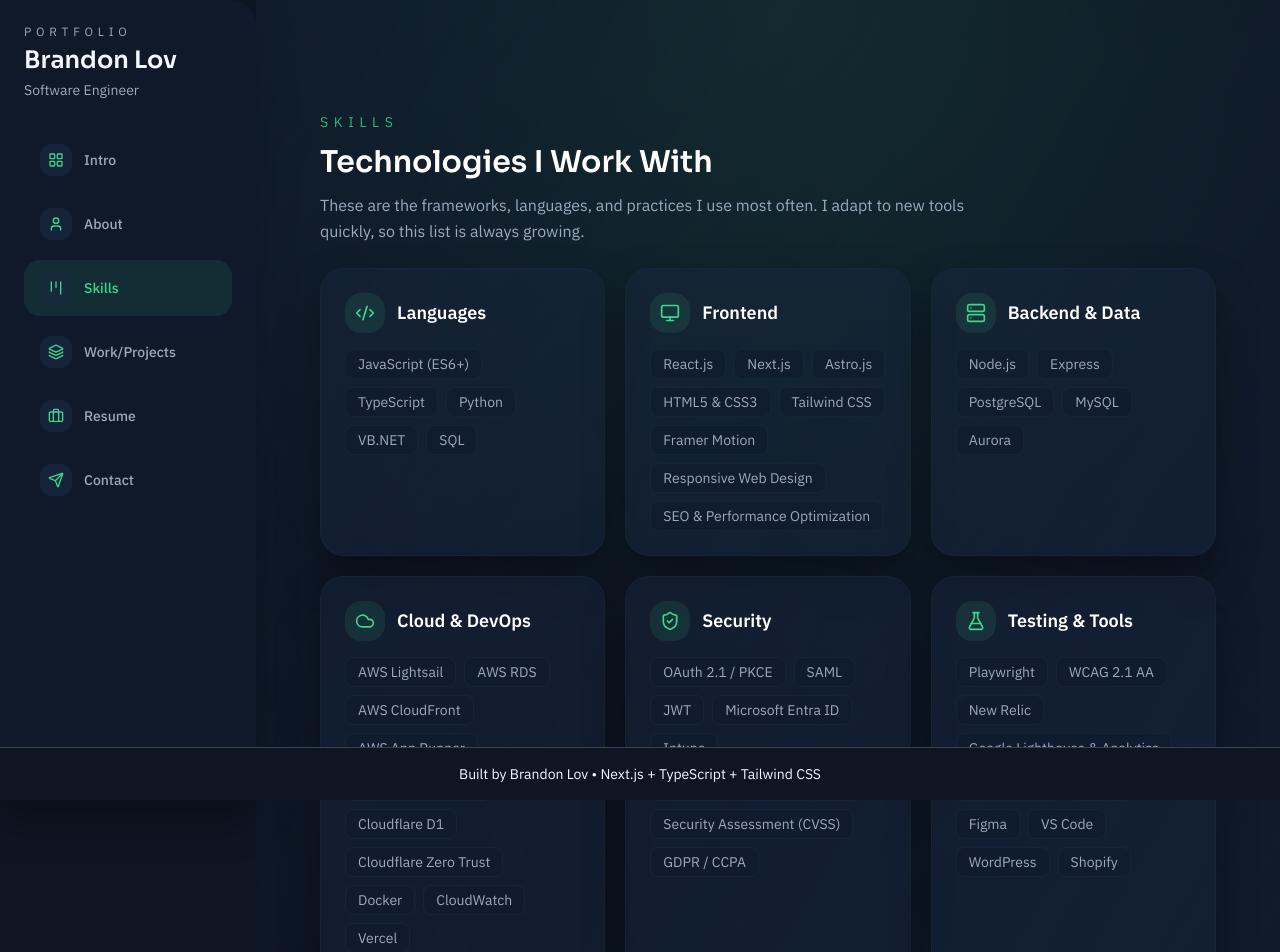
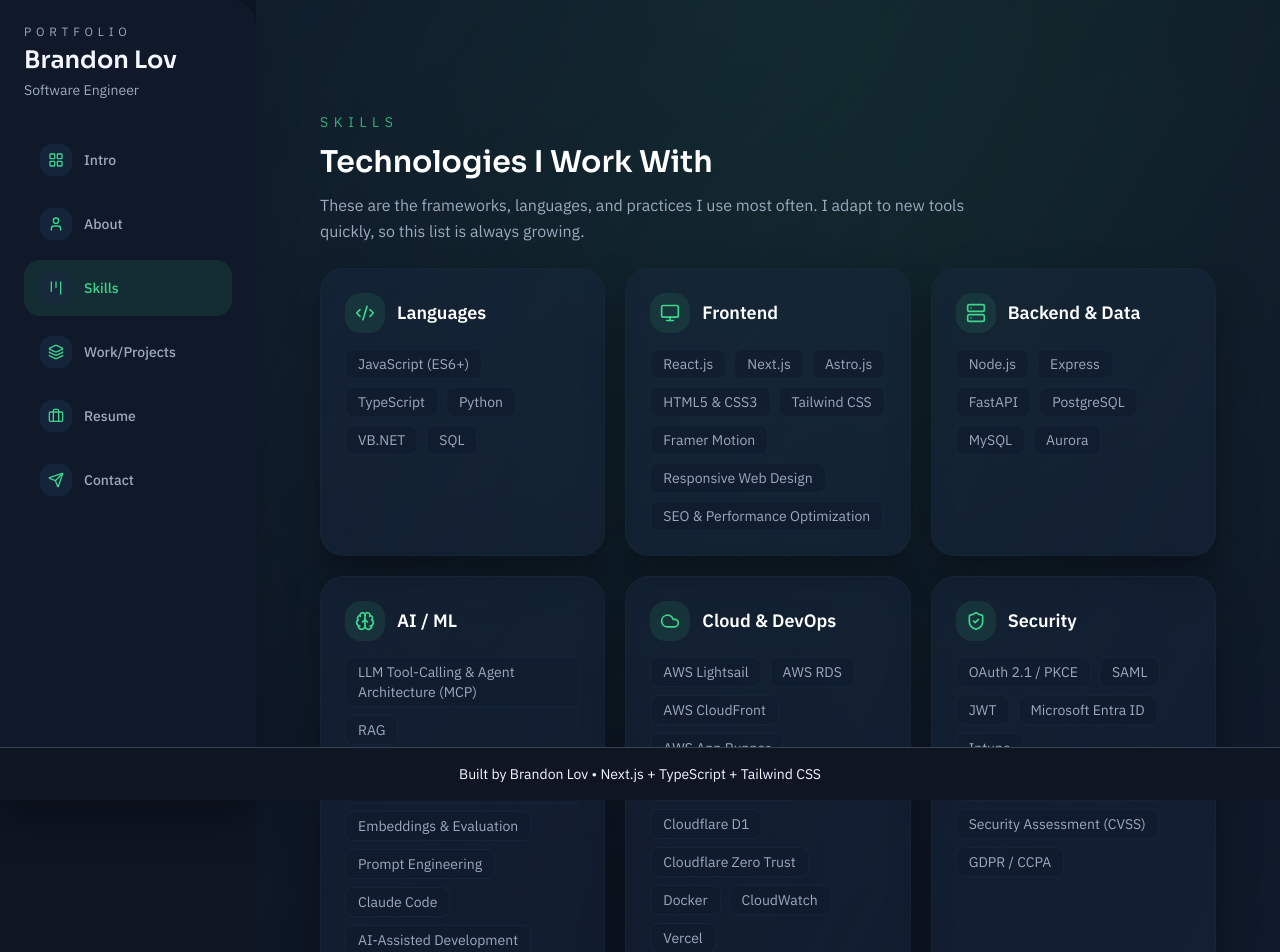
Before and after one commit to brdnlov/portfolio, a Next.js app: page /skills in a window 1280 px wide. Shown: the top 952 px of the page. Built offline with nearby package versions, Linux system fonts and the light colour scheme.

Commit message:
feat: add AI/ML skills category and FastAPI to backend skills

```diff
--- a/components/icons.tsx
+++ b/components/icons.tsx
@@ -20,6 +20,7 @@
     Mail,
     Linkedin,
     Github,
+    Brain,
     FileText,
 } from "lucide-react";
 
@@ -49,4 +50,5 @@
     Linkedin,
     Github,
     FileText,
+    Brain,
 };
--- a/data/skills.ts
+++ b/data/skills.ts
@@ -35,9 +35,23 @@
         items: [
             "Node.js",
             "Express",
+            "FastAPI",
             "PostgreSQL",
             "MySQL",
             "Aurora",
+        ],
+    },
+    {
+        title: "AI / ML",
+        icon: "Brain",
+        items: [
+            "LLM Tool-Calling & Agent Architecture (MCP)",
+            "RAG",
+            "Hybrid Vector Search (ChromaDB, Qdrant)",
+            "Embeddings & Evaluation",
+            "Prompt Engineering",
+            "Claude Code",
+            "AI-Assisted Development",
         ],
     },
     {
```
Also changed, not shown: 1 other file (tests, documents, lock files or other folders).
